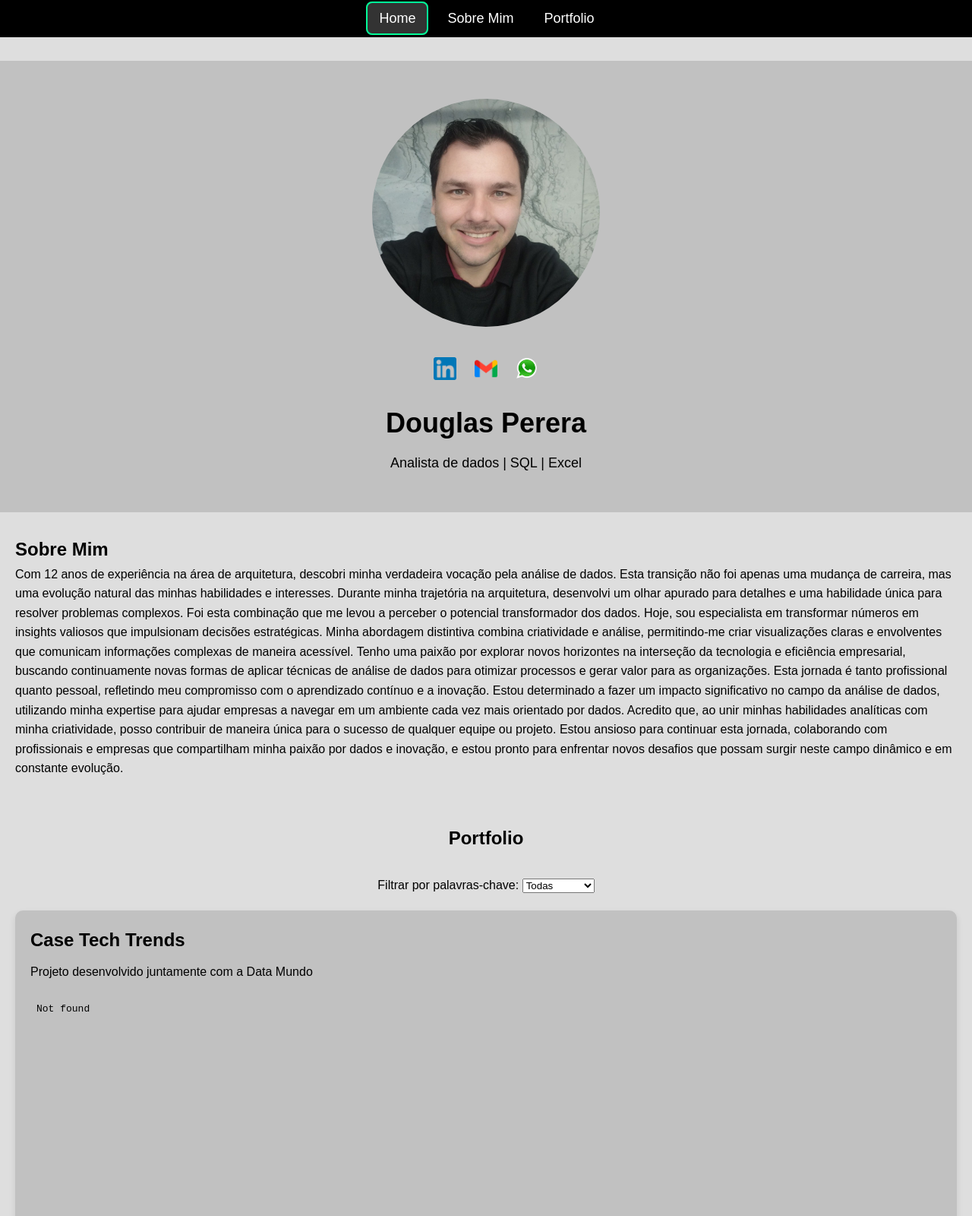
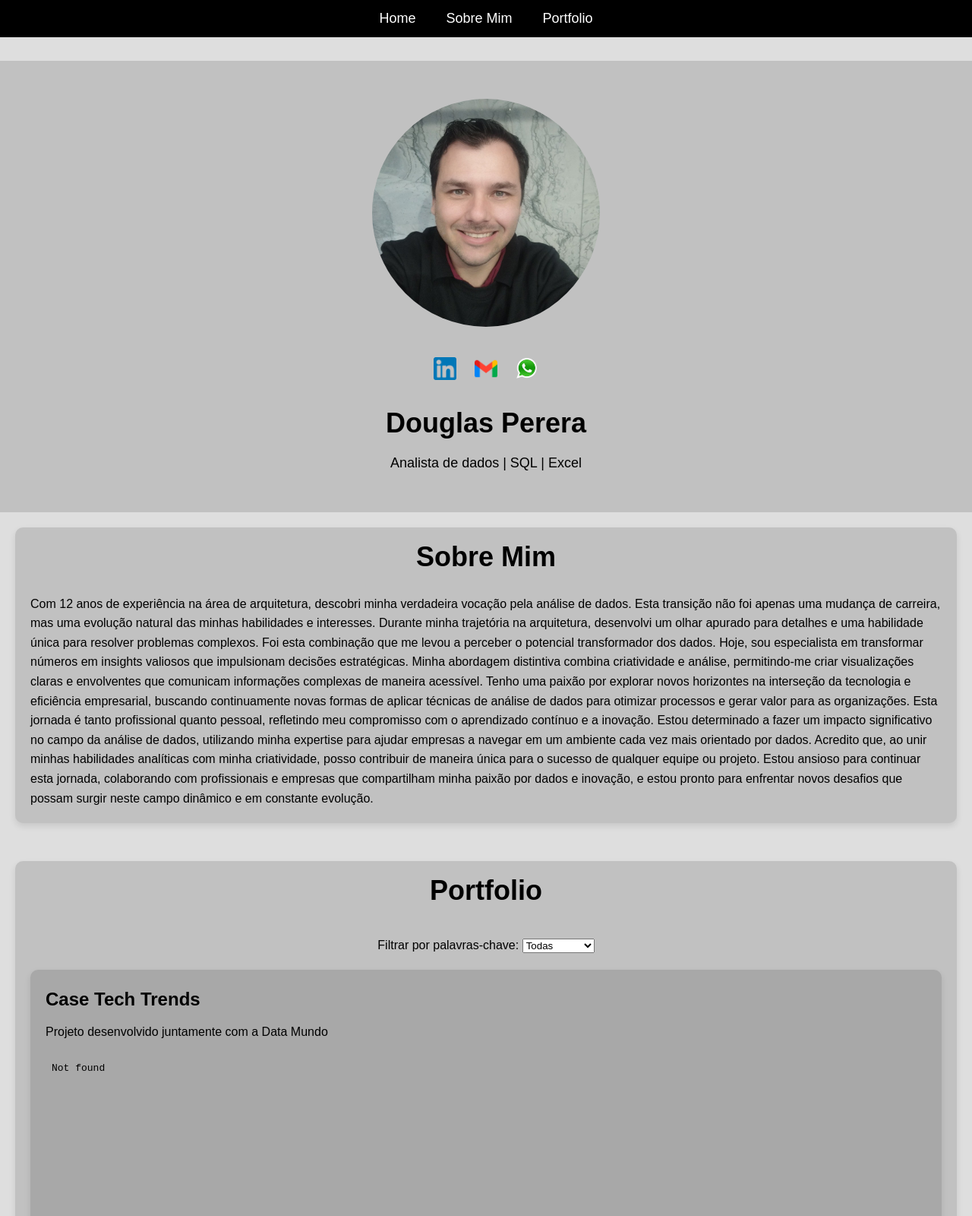
Before and after one commit to DouglasLPerera/Portfolio, a plain HTML site: page index.html in a window 1280 px wide. Shown: the top 1600 px of the page at 76% size. Drawn offline with Linux system fonts and the light colour scheme; a script that the page names is missing.

Commit message:
Update style.css

```diff
--- a/css/style.css
+++ b/css/style.css
@@ -32,7 +32,7 @@ header {
     position: fixed;
     width: 100%;
     top: 00;
-    z-index: 1000;
+    z-index: 200;
 }
 
 header ul {
@@ -50,11 +50,6 @@ header ul li a {
     padding: 10px 15px;
     border-radius: 8px;
     transition: background-color 0.2s ease, border-color 0.2s ease;
-}
-
-header ul li a.active {
-    background-color: #ffffff;
-    border: 2px solid #ffffff;
 }
 
 header ul li a:hover {
@@ -111,7 +106,7 @@ header ul li a:hover {
 
 .content {
     padding: 20px;
-    max-width: 1400px;
+    max-width: 700px;
     margin: 0 auto;
 }
 
@@ -122,6 +117,7 @@ header ul li a:hover {
 .portfolio-title {
     text-align: center;
     margin-bottom: 30px;
+    font-size: 36px;
 }
 
 .filter-container {
@@ -131,7 +127,7 @@ header ul li a:hover {
 
 .project-grid {
     display: grid;
-    grid-template-columns: repeat(auto-fit, minmax(650px, 2fr));
+    grid-template-columns: repeat(auto-fit, minmax(600px, 2fr));
     gap: 20px;
 }
 
@@ -141,7 +137,7 @@ header ul li a:hover {
     border-radius: 10px;
     box-shadow: 0 4px 8px rgba(0, 0, 0, 0.1);
     transition: box-shadow 0.3s, transform 0.3s;
-    height: 600px; /* Definindo altura fixa */
+    height: 650px; /* Definindo altura fixa */
     position: relative;
     overflow: hidden; /* Garante que o conteúdo não ultrapasse */
 }
@@ -164,7 +160,7 @@ header ul li a:hover {
 .embed-container {
     position: relative;
     width: 100%;
-    padding-top: 100%; /* Aspect ratio 1:1 */
+    padding-top: 100%; /* Aspect ratio 1:2 */
     overflow: hidden;
     margin-bottom: 10px;
 }
@@ -210,7 +206,7 @@ header ul li a:hover {
 .modal {
     display: none;
     position: fixed;
-    z-index: 2000;
+    z-index: 200;
     padding-top: 100px;
     left: 0;
     top: 0;
@@ -255,23 +251,30 @@ header ul li a:hover {
     background-color: #555;
 }
 
-/* Efeito de sublinhado neon leve */
-header ul li a.active {
-    background-color: #333;
-    color: #fff;
-    border: 2px solid #00ff99; /* Contorno neon */
-}
-
 header ul li a {
     transition: background-color 0.2s ease, border-color 0.2s ease;
 }
 
 /* Ajuste de largura para visualização do portfólio */
 .content {
-    max-width: 1400px; /* Aumentei para 1400px para uma visualização mais ampla */
+    max-width: 1600px; /* Aumentei para 1400px para uma visualização mais ampla */
 }
 
 /* Ajuste de espaçamento e margens */
 .project-grid {
     gap: 10px; /* Espaço entre os elementos internos */
 }
+.section {
+    margin-bottom: 50px;
+    padding: 20px;
+    background-color: #00000021;
+    border-radius: 10px;
+    box-shadow: 0 4px 8px rgba(0, 0, 0, 0.1);
+}
+
+/* Estilo para o título da seção "Sobre Mim" */
+#about h1 {
+    text-align: center;
+    margin-bottom: 20px;
+    font-size: 36px;
+}
```
